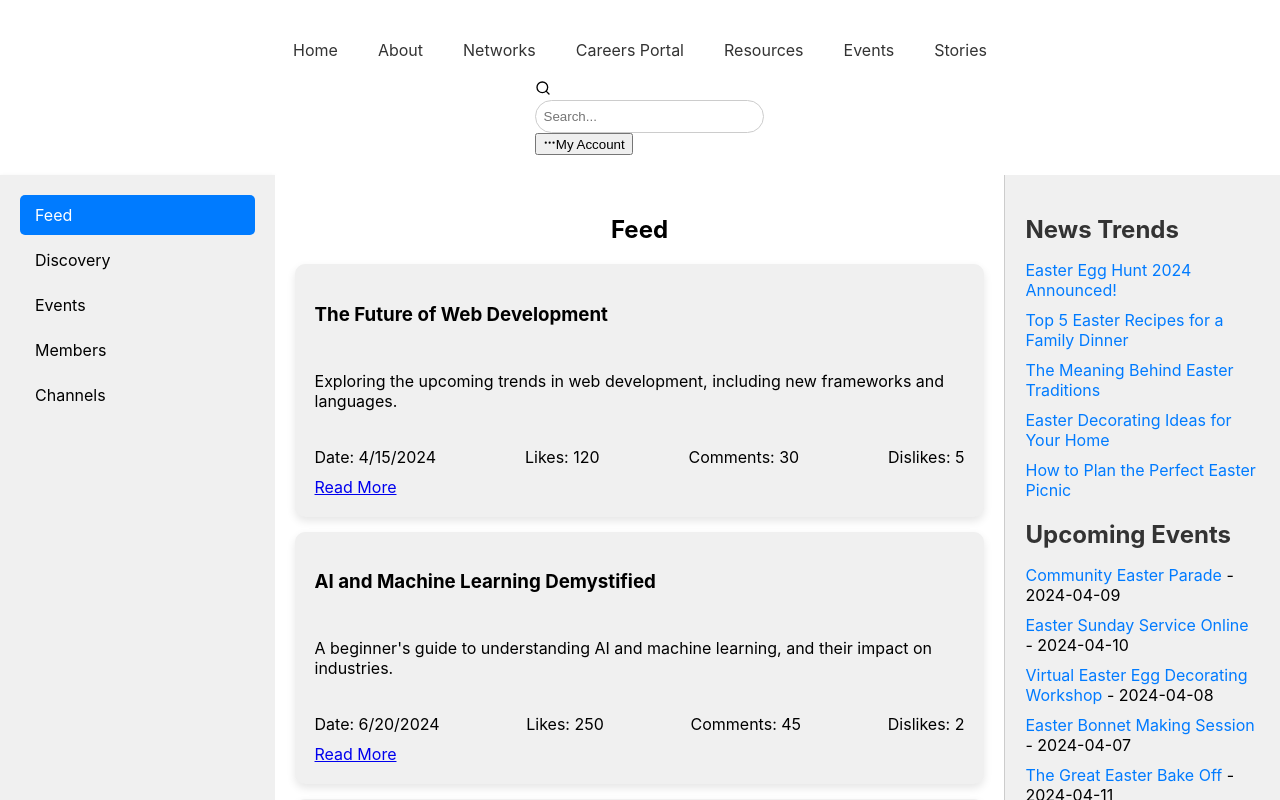
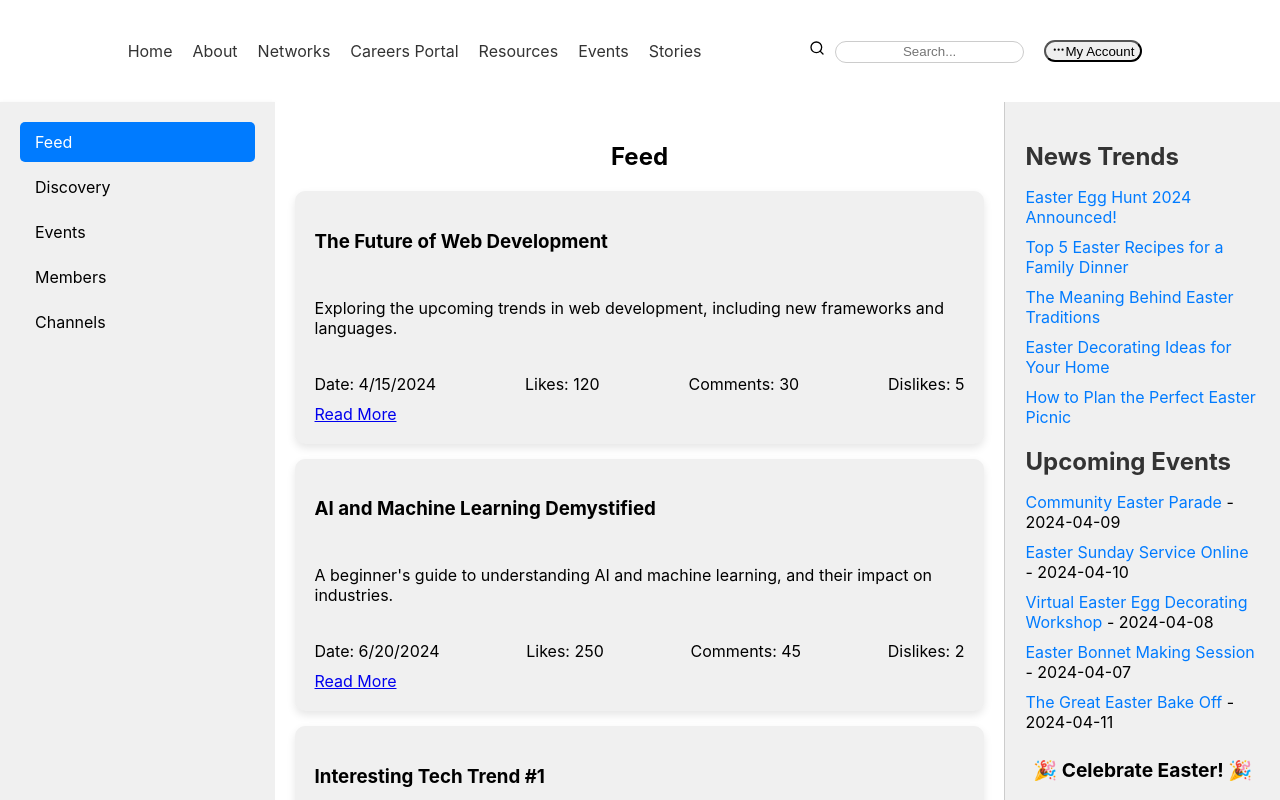
Before and after one commit to Joshua-Coded/ALU-Social-Network, a React (Create React App) app in the folder frontend/: page /dashboard in a window 1280 px wide. Shown: the top 800 px of the page. Built offline with nearby package versions, Linux system fonts and the light colour scheme.

Commit message:
navigation style edited

```diff
--- a/frontend/src/components/Navigation.css
+++ b/frontend/src/components/Navigation.css
@@ -1,8 +1,10 @@
 /* Navigation.css */
 .navigation-container {
     display: flex;
-    flex-direction: column;
-    justify-content: flex-start;
+    flex-direction: row;
+    justify-content: space-evenly;
+    align-content: center;
+    margin: auto;
     align-items: center;
     background-color: #ffffff;
     padding: 20px;
@@ -13,7 +15,6 @@
     align-self: flex-start;
     cursor: pointer;
     display: none;
-    /* Hidden by default, shown in mobile view */
     margin-bottom: 10px;
 }
 
@@ -29,38 +30,14 @@
     color: #007bff;
 }
 
-/*
-.search-account-area {
-    display: flex;
-    justify-content: space-between;
-    align-items: center;
-    width: 100%;
-    padding: 0 20px;
-} */
-
-/* .search-area {
-    display: flex;
-    flex-grow: 1;
-
-    align-items: center;
-    gap: 10px;
-
-} */
-
-/* .search-input {
-    flex-grow: 1;
-    padding: 8px;
-    border: 1px solid #ccc;
-    border-radius: 20px;
-    outline: none;
-} */
-
-/* .account-area {
+.account-area {
     cursor: pointer;
-    display: flex;
     align-items: center;
     gap: 5px;
-} */
+    margin-left: 10px;
+    border-radius: 20px;
+    margin: 20px;
+}
 
 .account-modal {
     position: fixed;
@@ -83,7 +60,7 @@
 }
 
 .account-modal ul li {
-    padding: 10px;
+    padding: 20px;
     border-bottom: 1px solid #eee;
     text-align: center;
 }
@@ -94,6 +71,7 @@
 
 .account-modal ul li:hover {
     background-color: #f0f0f0;
+    cursor: pointer;
 }
 
 @media (max-width: 768px) {
@@ -113,78 +91,38 @@
     }
 }
 
-
-.links-container {
-    display: flex;
-    justify-content: center;
-    align-items: center;
-    gap: 20px;
-    flex-wrap: wrap;
-    padding: 10px 0;
-}
-
-
-.header-container {
-    display: flex;
-    justify-content: space-between;
-    align-items: center;
-    width: 100%;
-    max-width: 1200px;
-    margin: 0 auto;
-}
-
 .logo {
     height: 50px;
-    /* Adjust based on your logo's size */
 }
 
 .search-bar {
     display: flex;
+    flex-direction: column;
+    justify-content: space-around;
     align-items: center;
     gap: 10px;
     flex-grow: 1;
-    /* Allows the search bar to take up available space */
 }
 
 .search-icon {
     cursor: pointer;
+    margin-right: 10px;
+    text-align: center;
 }
 
 .search-input {
-    width: 100%;
-    /* Allows the input to fill the space in the search bar */
-    padding: 8px;
+    padding: 5px;
     border: 1px solid #ccc;
-    border-radius: 20px;
+    border-radius: 30px;
     outline: none;
+    height: 10px;
+}
+
+.search-input::placeholder {
+    text-align: center;
 }
 
 .hamburger-icon {
     display: none;
-    /* Initially hidden for desktop view */
     cursor: pointer;
 }
-
-@media (max-width: 768px) {
-    .hamburger-icon {
-        display: block;
-        /* Show the icon on smaller screens */
-    }
-
-    /* Adjust the search bar's visibility or appearance as needed for mobile */
-    .search-bar {
-        /* Optional: Adjust the size or hide on very small screens */
-    }
-
-    .links-container,
-    .links-container.active {
-        display: none;
-        /* Adjust if you want to show or hide links differently on mobile */
-    }
-
-    .links-container.active {
-        display: flex;
-        flex-direction: column;
-        align-items: center;
-    }
-}
--- a/frontend/src/components/Navigation.js
+++ b/frontend/src/components/Navigation.js
@@ -39,10 +39,11 @@ const Navigation = () => {
                 <div className="search-area">
                     <FiSearch className="search-icon" />
                     <input type="text" className="search-input" placeholder="Search..." />
+                    <button className="account-area" onClick={toggleModal}>
+                        <FiMoreHorizontal /><span>My Account</span>
+                    </button>
                 </div>
-                <button className="account-area" onClick={toggleModal}>
-                    <FiMoreHorizontal /><span>My Account</span>
-                </button>
+
             </div>
             {isModalOpen && (
                 <div className="account-modal">
```
